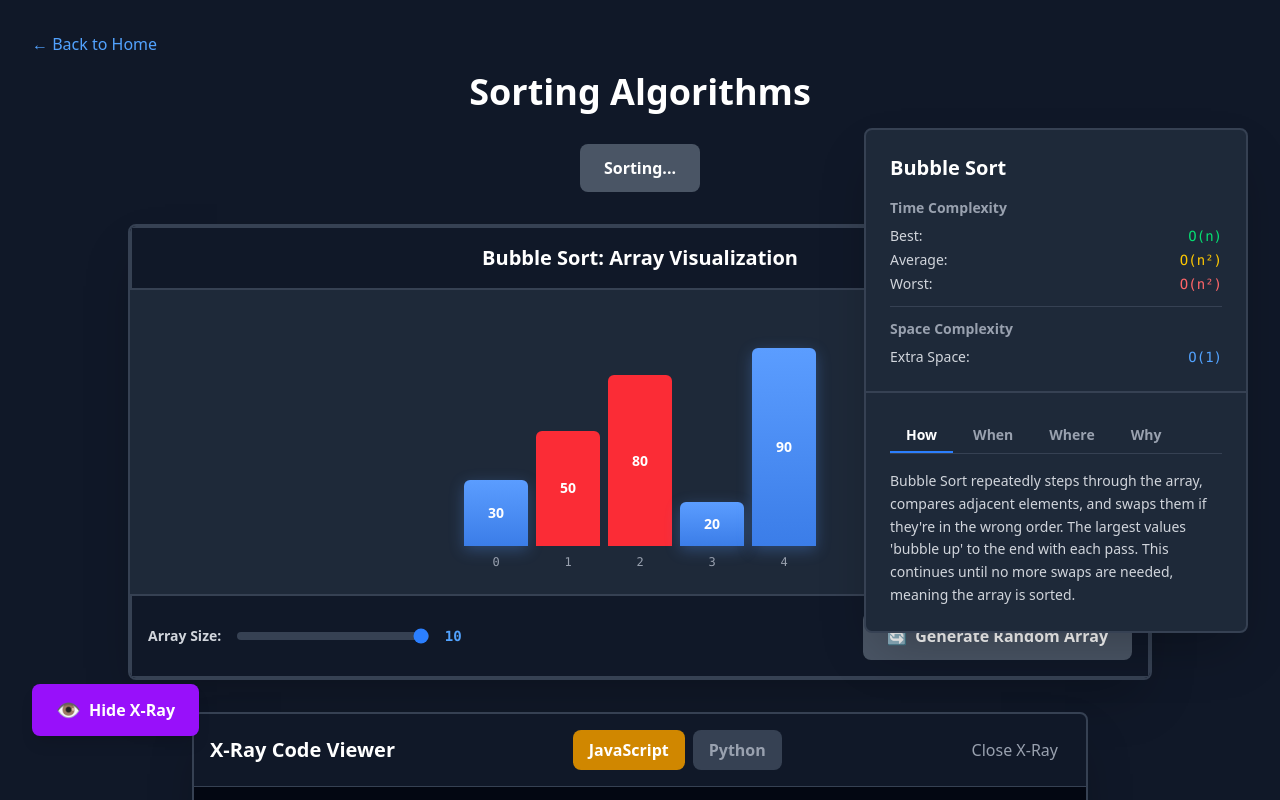
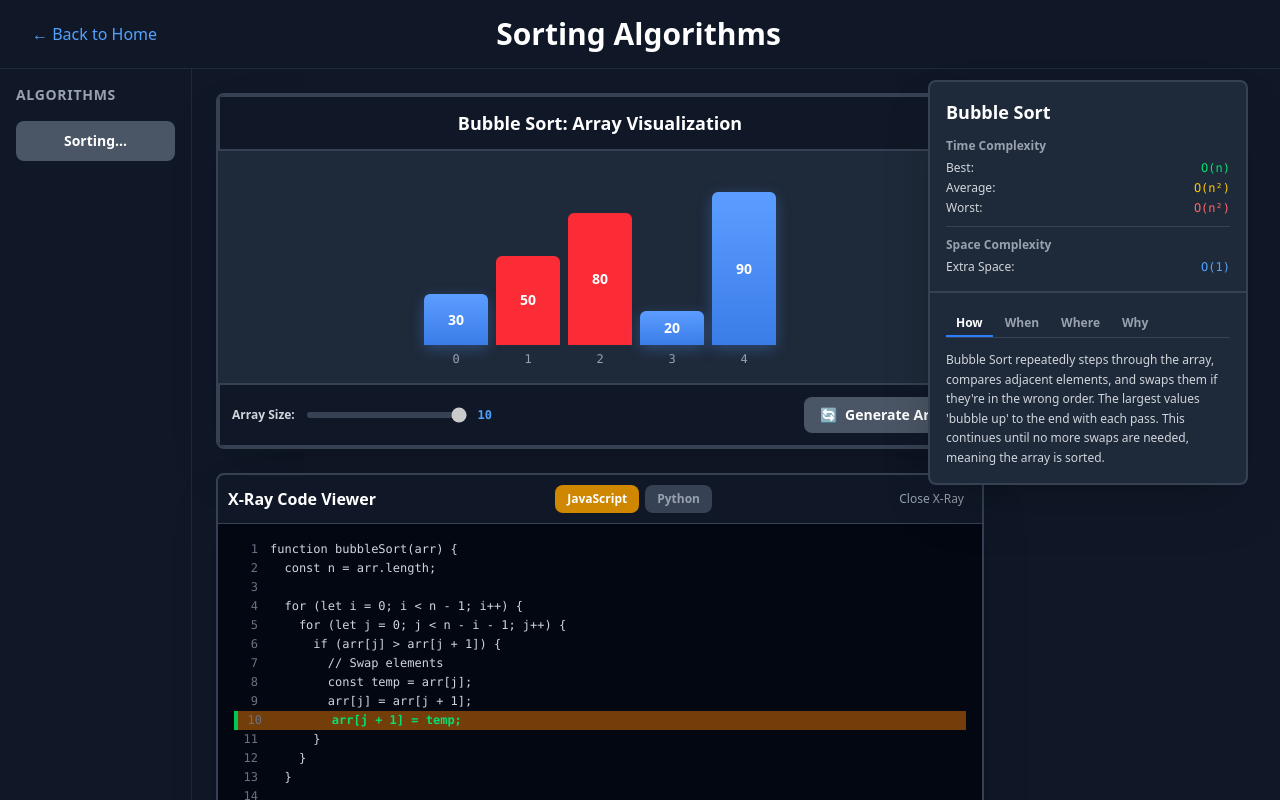
Before and after one commit to spaceCowboy2071/algorithm-visualizer, a React app: page /sorting in a window 1280 px wide. Both pictures are taken after a click on the button "Bubble Sort". Shown: the top 800 px of the page. Built offline with nearby package versions, Linux system fonts and the light colour scheme; the HTML template or start-up script is replaced by a standard one.

Commit message:
fix: Adjusted positioning of Algorithm buttons and main modals

```diff
--- a/src/components/ArrayVisualizer.tsx
+++ b/src/components/ArrayVisualizer.tsx
@@ -143,41 +143,51 @@ function ArrayVisualizer() {
   };
 
   return (
-    <div className="space-y-8 relative">
-      {/* Algorithm Controls */}
-      <div className="flex justify-center gap-4">
+    <div className="flex min-h-[calc(100vh-73px)]">
+      {/* Left Sidebar - Algorithm Buttons */}
+      <div className="w-48 border-r border-gray-800 p-4 space-y-3">
+        <h3 className="text-sm font-semibold text-gray-400 mb-4 uppercase tracking-wider">
+          Algorithms
+        </h3>
         <button
           onClick={bubbleSort}
           disabled={isSorting}
-          className="bg-green-600 hover:bg-green-700 disabled:bg-gray-600 disabled:cursor-not-allowed px-6 py-3 rounded-lg font-semibold transition"
+          className={`w-full ${
+            selectedAlgorithm === 'Bubble Sort'
+              ? 'bg-green-700'
+              : 'bg-green-600 hover:bg-green-700'
+          } disabled:bg-gray-600 disabled:cursor-not-allowed px-4 py-2.5 rounded-lg font-semibold transition text-sm`}
         >
-          {isSorting ? 'Sorting...' : 'Bubble Sort'}
+          {isSorting && selectedAlgorithm === 'Bubble Sort' ? 'Sorting...' : 'Bubble Sort'}
         </button>
+        {/* Future algorithm buttons will go here */}
       </div>
 
+      {/* Main Content Area */}
+      <div className="flex-1 pl-6 pr-6 lg:pr-8 py-6 space-y-6">
         {/* Array Visualization Container */}
-      <div className="bg-gray-800 border-2 border-gray-700 rounded-lg shadow-2xl w-full max-w-5xl mx-auto overflow-hidden">
+        <div className="bg-gray-800 border-2 border-gray-700 rounded-lg shadow-2xl w-full lg:max-w-3xl overflow-hidden">
           {/* Header */}
-        <div className="p-4 border-2 border-gray-700 bg-gray-900">
-          <h2 className="text-xl font-bold text-white text-center">
+          <div className="p-3 border-2 border-gray-700 bg-gray-900">
+            <h2 className="text-lg font-bold text-white text-center">
               {selectedAlgorithm ? `${selectedAlgorithm}: Array Visualization` : 'Array Visualization'}
             </h2>
           </div>
 
           {/* Array Bars */}
-      <div className="p-6">
+          <div className="p-4">
             {/* Bars with indices */}
-        <div className="flex items-end justify-center gap-2" style={{ height: '256px' }}>
+            <div className="flex items-end justify-center gap-2" style={{ height: '200px' }}>
               {array.map((value, index) => (
                 <div key={index} className="flex flex-col items-center justify-end h-full">
-              {/* Bar - height calculated as percentage of max possible value (100) */}
+                  {/* Bar */}
                   <div
-                className={`w-16 flex items-center justify-center transition-all duration-300 rounded-t-md ${
+                    className={`w-12 sm:w-16 flex items-center justify-center transition-all duration-300 rounded-t-md ${
                       comparing.includes(index) ? 'bg-red-500' : ''
                     }`}
                     style={{
-                  height: `${(value / 100) * 220}px`,
-                  minHeight: '30px',
+                      height: `${(value / 100) * 170}px`,
+                      minHeight: '25px',
                       background: comparing.includes(index)
                         ? undefined
                         : 'linear-gradient(180deg, #5b9dff 0%, #3b7de8 100%)',
@@ -186,11 +196,11 @@ function ArrayVisualizer() {
                         : '0 4px 15px rgba(91, 157, 255, 0.3)'
                     }}
                   >
-                <span className="text-white text-sm font-bold">{value}</span>
+                    <span className="text-white text-xs sm:text-sm font-bold">{value}</span>
                   </div>
 
                   {/* Index below bar */}
-              <span className="text-gray-400 text-xs font-mono mt-2">
+                  <span className="text-gray-400 text-xs font-mono mt-1.5">
                     {index}
                   </span>
                 </div>
@@ -199,13 +209,13 @@ function ArrayVisualizer() {
           </div>
 
           {/* Generate Array Controls */}
-        <div className="flex justify-between items-center p-4 border-2 border-gray-700 bg-gray-900">
+          <div className="flex flex-col sm:flex-row justify-between items-center gap-3 p-3 border-2 border-gray-700 bg-gray-900">
             {/* Left: Array Size Slider */}
-          <div className="flex items-center gap-4">
-            <label className="text-gray-300 text-sm font-semibold whitespace-nowrap">
+            <div className="flex items-center gap-3 w-full sm:w-auto">
+              <label className="text-gray-300 text-xs font-semibold whitespace-nowrap">
                 Array Size:
               </label>
-            <div className="flex items-center gap-3">
+              <div className="flex items-center gap-2 flex-1 sm:flex-initial">
                 <input
                   type="range"
                   min="1"
@@ -213,9 +223,9 @@ function ArrayVisualizer() {
                   value={arraySize}
                   onChange={(e) => setArraySize(Number(e.target.value))}
                   disabled={isSorting}
-                className="w-48 h-2 bg-gray-700 rounded-lg appearance-none cursor-pointer disabled:cursor-not-allowed accent-blue-500"
+                  className="w-32 sm:w-40 h-1.5 bg-gray-700 rounded-lg appearance-none cursor-pointer disabled:cursor-not-allowed accent-blue-500"
                 />
-              <span className="text-blue-400 font-mono text-sm font-bold w-6 text-center">
+                <span className="text-blue-400 font-mono text-xs font-bold w-5 text-center">
                   {arraySize}
                 </span>
               </div>
@@ -225,37 +235,26 @@ function ArrayVisualizer() {
             <button
               onClick={generateRandomArray}
               disabled={isSorting}
-            className="bg-slate-600 hover:bg-slate-700 disabled:bg-gray-600 disabled:cursor-not-allowed px-6 py-3 rounded-lg font-semibold transition flex items-center gap-2"
+              className="bg-slate-600 hover:bg-slate-700 disabled:bg-gray-600 disabled:cursor-not-allowed px-4 py-2 rounded-lg font-semibold transition flex items-center gap-2 text-sm w-full sm:w-auto justify-center"
             >
               <span>🔄</span>
-              <span>Generate Random Array</span>
+              <span>Generate Array</span>
             </button>
           </div>
         </div>
 
-      {/* X-Ray Button - Bottom Left */}
-      {xRayEnabled && (
-        <button
-          onClick={() => setShowXRay(!showXRay)}
-          className="fixed bottom-8 left-8 bg-purple-600 hover:bg-purple-700 px-6 py-3 rounded-lg font-semibold transition shadow-lg flex items-center gap-2"
-        >
-          <span className="text-xl">👁️</span>
-          <span>{showXRay ? 'Hide X-Ray' : 'Show X-Ray'}</span>
-        </button>
-      )}
-
         {/* X-Ray Code Viewer - Inline */}
         {showXRay && (
-        <div className="bg-gray-900 border-2 border-gray-700 rounded-lg w-full max-w-4xl mx-auto shadow-2xl">
+          <div className="bg-gray-900 border-2 border-gray-700 rounded-lg w-full lg:max-w-3xl shadow-2xl">
             {/* Header */}
-          <div className="flex items-center justify-between p-4 border-b border-gray-700">
-            <h2 className="text-xl font-bold text-white">X-Ray Code Viewer</h2>
+            <div className="flex flex-col sm:flex-row items-center justify-between p-2.5 border-b border-gray-700 gap-2">
+              <h2 className="text-base font-bold text-white">X-Ray Code Viewer</h2>
 
               {/* Language Tabs */}
-            <div className="flex gap-2">
+              <div className="flex gap-1.5">
                 <button
                   onClick={() => setCurrentLanguage('javascript')}
-                className={`px-4 py-2 rounded-lg font-semibold transition ${
+                  className={`px-3 py-1.5 rounded-lg font-semibold transition text-xs ${
                     currentLanguage === 'javascript'
                       ? 'bg-yellow-600 text-white'
                       : 'bg-gray-700 text-gray-400 hover:bg-gray-600'
@@ -265,7 +264,7 @@ function ArrayVisualizer() {
                 </button>
                 <button
                   onClick={() => setCurrentLanguage('python')}
-                className={`px-4 py-2 rounded-lg font-semibold transition ${
+                  className={`px-3 py-1.5 rounded-lg font-semibold transition text-xs ${
                     currentLanguage === 'python'
                       ? 'bg-blue-600 text-white'
                       : 'bg-gray-700 text-gray-400 hover:bg-gray-600'
@@ -280,15 +279,15 @@ function ArrayVisualizer() {
                   setShowXRay(false);
                   setShowContext(false);
                 }}
-              className="text-gray-400 hover:text-white px-3 py-1 rounded hover:bg-gray-800 transition"
+                className="text-gray-400 hover:text-white px-2 py-1 rounded hover:bg-gray-800 transition text-xs"
               >
                 Close X-Ray
               </button>
             </div>
 
             {/* Code Display */}
-          <div className="overflow-auto p-6 bg-gray-950 max-h-96">
-            <pre className="text-sm font-mono leading-relaxed">
+            <div className="overflow-auto p-4 bg-gray-950 max-h-80">
+              <pre className="text-xs font-mono leading-tight">
                 {BUBBLE_SORT_CODE[currentLanguage].split('\n').map((line, index) => {
                   const lineNumber = index + 1;
                   const isActive = currentLine === lineNumber;
@@ -296,13 +295,13 @@ function ArrayVisualizer() {
                   return (
                     <div
                       key={index}
-                    className={`px-3 py-1 ${
+                      className={`px-2 py-0.5 ${
                         isActive
                           ? 'bg-yellow-900 bg-opacity-50 border-l-4 border-green-500'
                           : ''
                       }`}
                     >
-                    <span className="text-gray-500 select-none mr-4 inline-block w-6 text-right">
+                      <span className="text-gray-500 select-none mr-3 inline-block w-4 text-right">
                         {lineNumber}
                       </span>
                       <code className={isActive ? 'text-green-400 font-bold' : 'text-gray-300'}>
@@ -316,17 +315,29 @@ function ArrayVisualizer() {
           </div>
         )}
 
+        {/* X-Ray Button - Bottom Left (only show when hidden) */}
+        {xRayEnabled && !showXRay && (
+          <button
+            onClick={() => setShowXRay(true)}
+            className="fixed bottom-8 left-56 bg-purple-600 hover:bg-purple-700 px-4 py-2 rounded-lg font-semibold transition shadow-lg flex items-center gap-2 text-sm"
+          >
+            <span className="text-lg">👁️</span>
+            <span>Show X-Ray</span>
+          </button>
+        )}
+      </div>
+
       {/* Unified Complexity & Context Panel - Right Side */}
       {showComplexity && currentAlgorithm && (
-  <div className="fixed top-32 right-8 bg-gray-800 border-2 border-gray-700 rounded-lg shadow-2xl w-96 max-h-[calc(100vh-10rem)] overflow-y-auto">
+        <div className="hidden lg:block fixed top-20 right-8 bg-gray-800 border-2 border-gray-700 rounded-lg shadow-2xl w-80 max-h-[calc(100vh-6rem)] overflow-y-auto">
           {/* Complexity Section */}
-    <div className="p-6">
-      <h3 className="text-xl font-bold text-white mb-4">{currentAlgorithm.name}</h3>
+          <div className="p-4">
+            <h3 className="text-lg font-bold text-white mb-3">{currentAlgorithm.name}</h3>
 
-      <div className="space-y-3">
+            <div className="space-y-2.5">
               <div>
-          <h4 className="text-sm font-semibold text-gray-400 mb-2">Time Complexity</h4>
-          <div className="space-y-1 text-sm">
+                <h4 className="text-xs font-semibold text-gray-400 mb-1.5">Time Complexity</h4>
+                <div className="space-y-1 text-xs">
                   <div className="flex justify-between">
                     <span className="text-gray-300">Best:</span>
                     <span className="text-green-400 font-mono">{currentAlgorithm.timeComplexity.best}</span>
@@ -342,9 +353,9 @@ function ArrayVisualizer() {
                 </div>
               </div>
 
-        <div className="border-t border-gray-700 pt-3">
-          <h4 className="text-sm font-semibold text-gray-400 mb-2">Space Complexity</h4>
-          <div className="flex justify-between text-sm">
+              <div className="border-t border-gray-700 pt-2.5">
+                <h4 className="text-xs font-semibold text-gray-400 mb-1.5">Space Complexity</h4>
+                <div className="flex justify-between text-xs">
                   <span className="text-gray-300">Extra Space:</span>
                   <span className="text-blue-400 font-mono">{currentAlgorithm.spaceComplexity}</span>
                 </div>
@@ -354,14 +365,14 @@ function ArrayVisualizer() {
 
           {/* Context Section */}
           {showContext && (
-      <div className="border-t-2 border-gray-700 p-6">
+            <div className="border-t-2 border-gray-700 p-4">
               {/* Tabs */}
-        <div className="flex gap-1 mb-4 border-b border-gray-700">
+              <div className="flex gap-0.5 mb-3 border-b border-gray-700">
                 {(['how', 'when', 'where', 'why'] as const).map((tab) => (
                   <button
                     key={tab}
                     onClick={() => setActiveTab(tab)}
-              className={`px-4 py-2 font-semibold capitalize transition relative text-sm ${
+                    className={`px-2.5 py-1.5 font-semibold capitalize transition relative text-xs ${
                       activeTab === tab
                         ? 'text-white'
                         : 'text-gray-400 hover:text-gray-300'
@@ -376,14 +387,13 @@ function ArrayVisualizer() {
               </div>
 
               {/* Content */}
-        <div className="text-gray-300 text-sm leading-relaxed">
+              <div className="text-gray-300 text-xs leading-relaxed">
                 <p>{currentAlgorithm.explanations[activeTab]}</p>
               </div>
             </div>
           )}
         </div>
       )}
-
     </div>
   );
 }
--- a/src/pages/SortingPage.tsx
+++ b/src/pages/SortingPage.tsx
@@ -3,18 +3,25 @@ import ArrayVisualizer from '../components/ArrayVisualizer';
 
 function SortingPage() {
   return (
-    <div className="min-h-screen bg-gray-900 text-white p-8">
+    <div className="min-h-screen bg-gray-900 text-white">
+      {/* Top Bar */}
+      <div className="flex items-center justify-between px-8 py-4 border-b border-gray-800">
         <Link
           to="/"
-        className="text-blue-400 hover:text-blue-300 mb-4 inline-block"
+          className="text-blue-400 hover:text-blue-300 transition"
         >
           ← Back to Home
         </Link>
 
-      <h1 className="text-4xl font-bold text-center mb-8">
+        <h1 className="text-3xl font-bold">
           Sorting Algorithms
         </h1>
 
+        {/* Spacer for balance */}
+        <div className="w-32"></div>
+      </div>
+
+      {/* Main Content */}
       <ArrayVisualizer />
     </div>
   );
```
Lines whose indentation alone changed are shown as unchanged.
